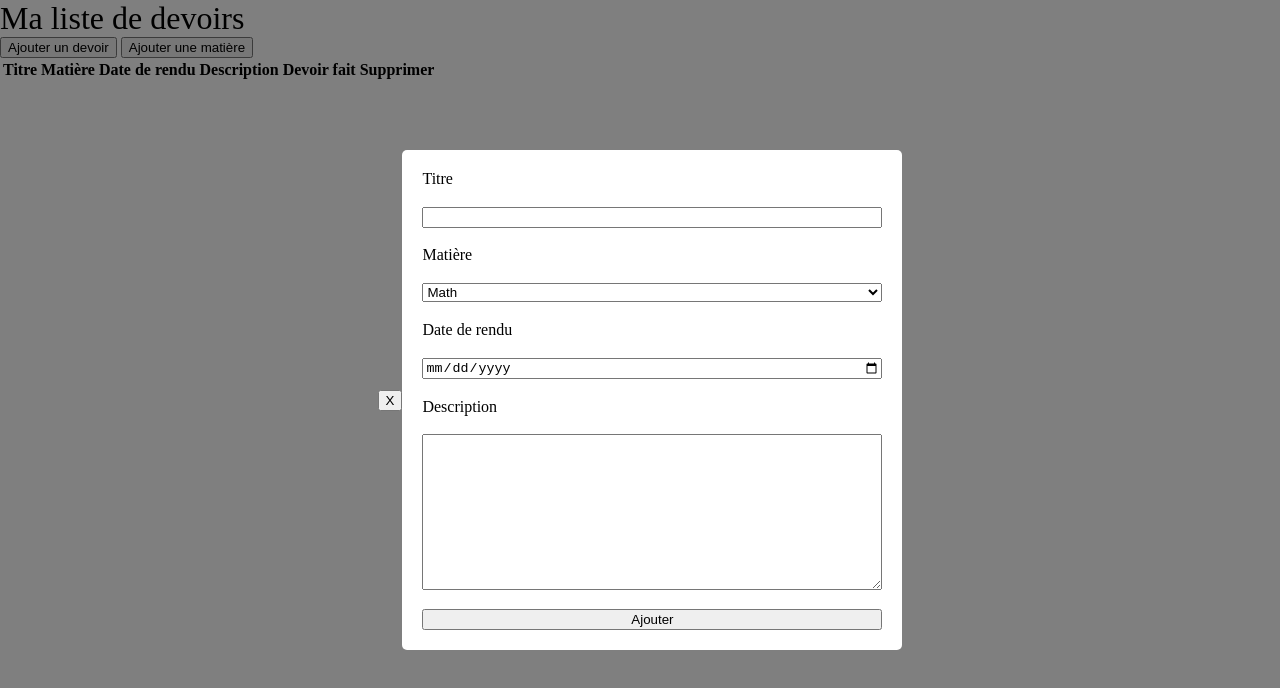
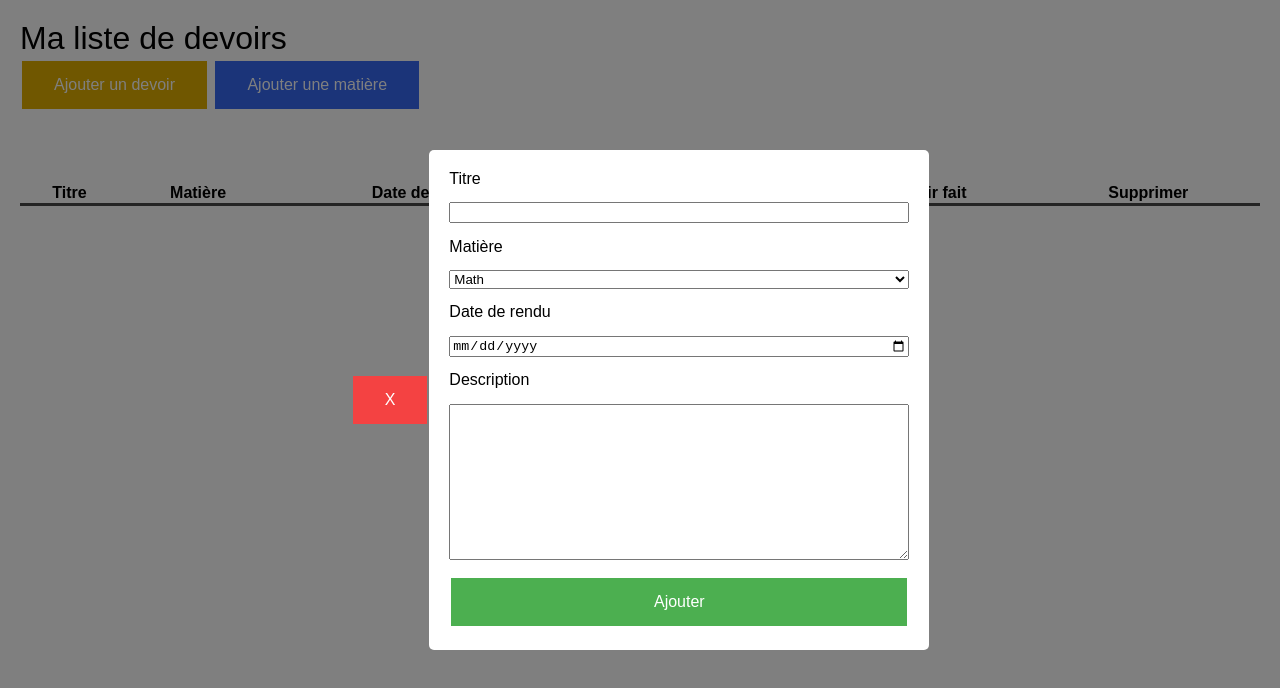
Before and after one commit to antoCreaDev/tempo_eval_mmi2, a plain HTML site: page index.html in a window 1280 px wide. Both pictures are taken after a click on the button "Ajouter un devoir". Drawn offline with Linux system fonts and the light colour scheme.

Commit message:
Add files via upload

```diff
--- a/index.html
+++ b/index.html
@@ -20,13 +20,13 @@
 
     <header>
         <h1>Ma liste de devoirs</h1>
-        <button class="add">Ajouter un devoir</button>
-        <button class="add-matiere">Ajouter une matière</button>
+        <button class="add btn-0">Ajouter un devoir</button>
+        <button class="add-matiere btn-2">Ajouter une matière</button>
 
     </header>
     <main>
         <section class="modal">
-            <button class="no-submit">X</button>
+            <button class="no-submit btn-3">X</button>
             <form class="form" action="">
 
                 <label for="titre">Titre</label>
@@ -42,7 +42,7 @@
                 <input type="date" name="date" id="date">
                 <label for="description">Description</label>
                 <textarea name="description" id="description" cols="30" rows="10"></textarea>
-                <button id="submit">Ajouter</button>
+                <button class="btn-1" id="submit">Ajouter</button>
             </form>
         </section>
         <table class="table">
--- a/script.js
+++ b/script.js
@@ -82,12 +82,12 @@ const renderTable = () => {
         "afterend",
         `
                   <tr class="fait">
-                    <td>${data.titre}</td>
-                    <td>${data.matiere}</td>
-                    <td>${data.date}</td>
-                    <td>${data.description}</td>
-                    <td><button onclick="fait(this)"" >Devoir fait</button></td>
-                    <td><button  onclick="deleteRow(this)">Delete</button></td>
+                    <td><p class="fait" >${data.titre}</p></td>
+                    <td><p class="fait" >${data.matiere}</p></td>
+                    <td><p class="fait" >${data.date}</p></td>
+                    <td><p class="fait" >${data.description}</p></td>
+                    <td><button class="btn-1" onclick="fait(this)"" >Devoir fait</button></td>
+                    <td><button class="btn-3" onclick="deleteRow(this)">Delete</button></td>
                     <td class="none" >${key}</td>
                       </tr>
                   `
@@ -97,12 +97,12 @@ const renderTable = () => {
         "afterend",
         `
               <tr>
-                <td>${data.titre}</td>
-                <td>${data.matiere}</td>
-                <td>${data.date}</td>
-                <td>${data.description}</td>
-                <td><button onclick="fait(this)"" >Devoir fait</button></td>
-                <td><button onclick="deleteRow(this)">Delete</button></td>
+                <td><p>${data.titre}</p></td>
+                <td><p>${data.matiere}</p></td>
+                <td><p>${data.date}</p></td>
+                <td><p>${data.description}</p></td>
+                <td><button class="btn-1" onclick="fait(this)"" >Devoir fait</button></td>
+                <td><button class="btn-3" onclick="deleteRow(this)">Delete</button></td>
                 <td class="none" >${key}</td>
                   </tr>
               `
--- a/style.css
+++ b/style.css
@@ -23,6 +23,7 @@ ul {
   margin: 0;
   padding: 0;
   font-weight: normal;
+  font-family: Arial, Helvetica, sans-serif;
 }
 
 ol,
@@ -71,3 +72,83 @@ img {
 .fait {
   background-color: green;
 }
+
+table {
+  border-collapse: collapse;
+  width: 100%;
+}
+header,
+main {
+  padding: 20px;
+}
+main {
+  display: flex;
+  flex-direction: column;
+  align-items: center;
+}
+
+.btn-0 {
+  background-color: #e1b000; /* Green */
+  border: none;
+  color: white;
+  padding: 15px 32px;
+  text-align: center;
+  text-decoration: none;
+  display: inline-block;
+  font-size: 16px;
+  margin: 4px 2px;
+  cursor: pointer;
+}
+.btn-1 {
+  background-color: #4caf50; /* Green */
+  border: none;
+  color: white;
+  padding: 15px 32px;
+  text-align: center;
+  text-decoration: none;
+  display: inline-block;
+  font-size: 16px;
+  margin: 4px 2px;
+  cursor: pointer;
+}
+
+.btn-2 {
+  background-color: #3669f4; /* Red */
+  border: none;
+  color: white;
+  padding: 15px 32px;
+  text-align: center;
+  text-decoration: none;
+  display: inline-block;
+  font-size: 16px;
+  margin: 4px 2px;
+  cursor: pointer;
+}
+
+.btn-3 {
+  background-color: #f44242; /* Red */
+  border: none;
+  color: white;
+  padding: 15px 32px;
+  text-align: center;
+  text-decoration: none;
+  display: inline-block;
+  font-size: 16px;
+  margin: 4px 2px;
+  cursor: pointer;
+}
+
+td {
+  text-align: center;
+}
+
+table {
+  margin-top: 30px;
+  background-color: rgb(239, 239, 239);
+}
+
+thead {
+  border-bottom: 3px solid rgb(72, 72, 72);
+  background-color: white;
+  color: rgb(0, 0, 0);
+}
```
